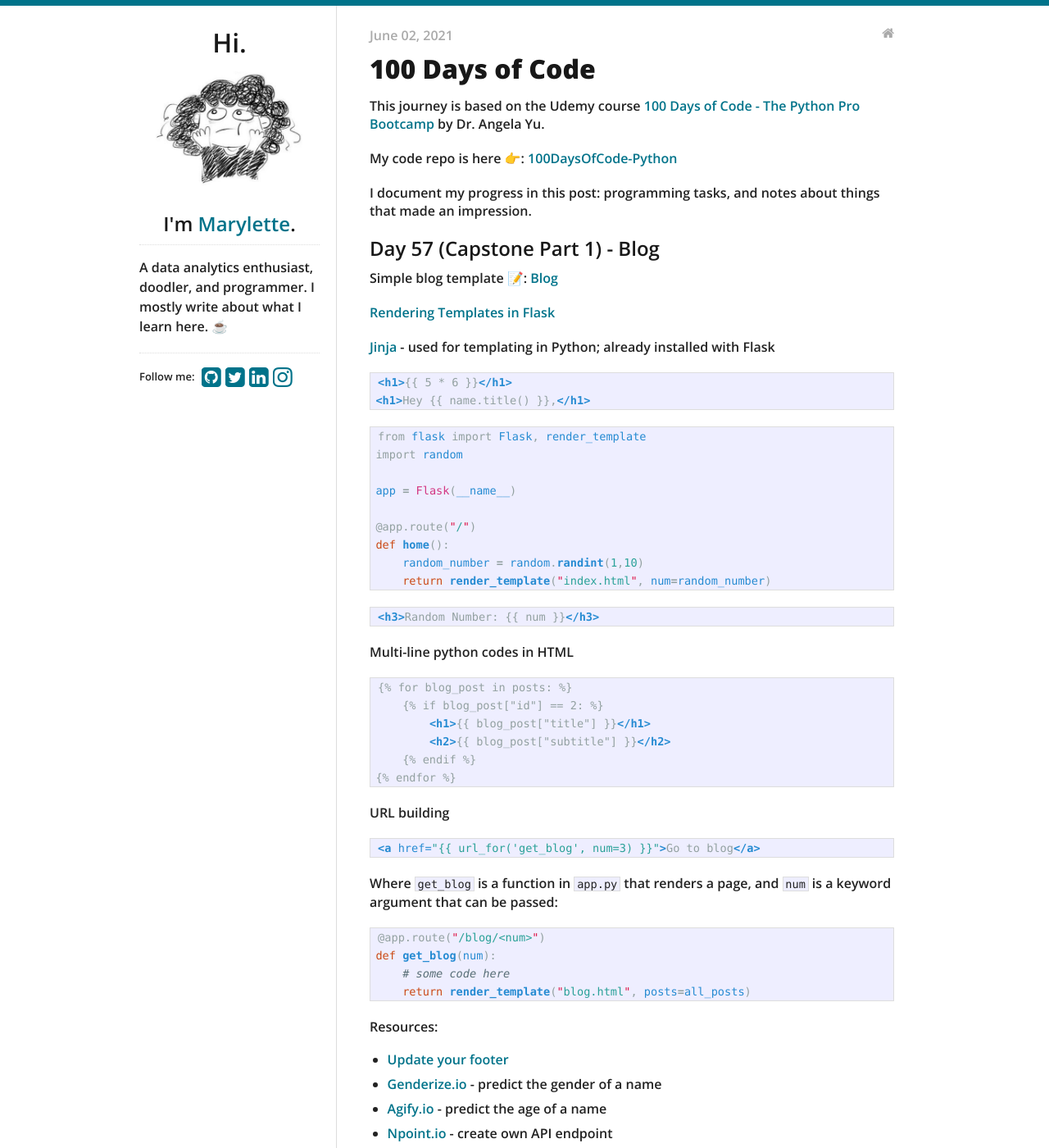
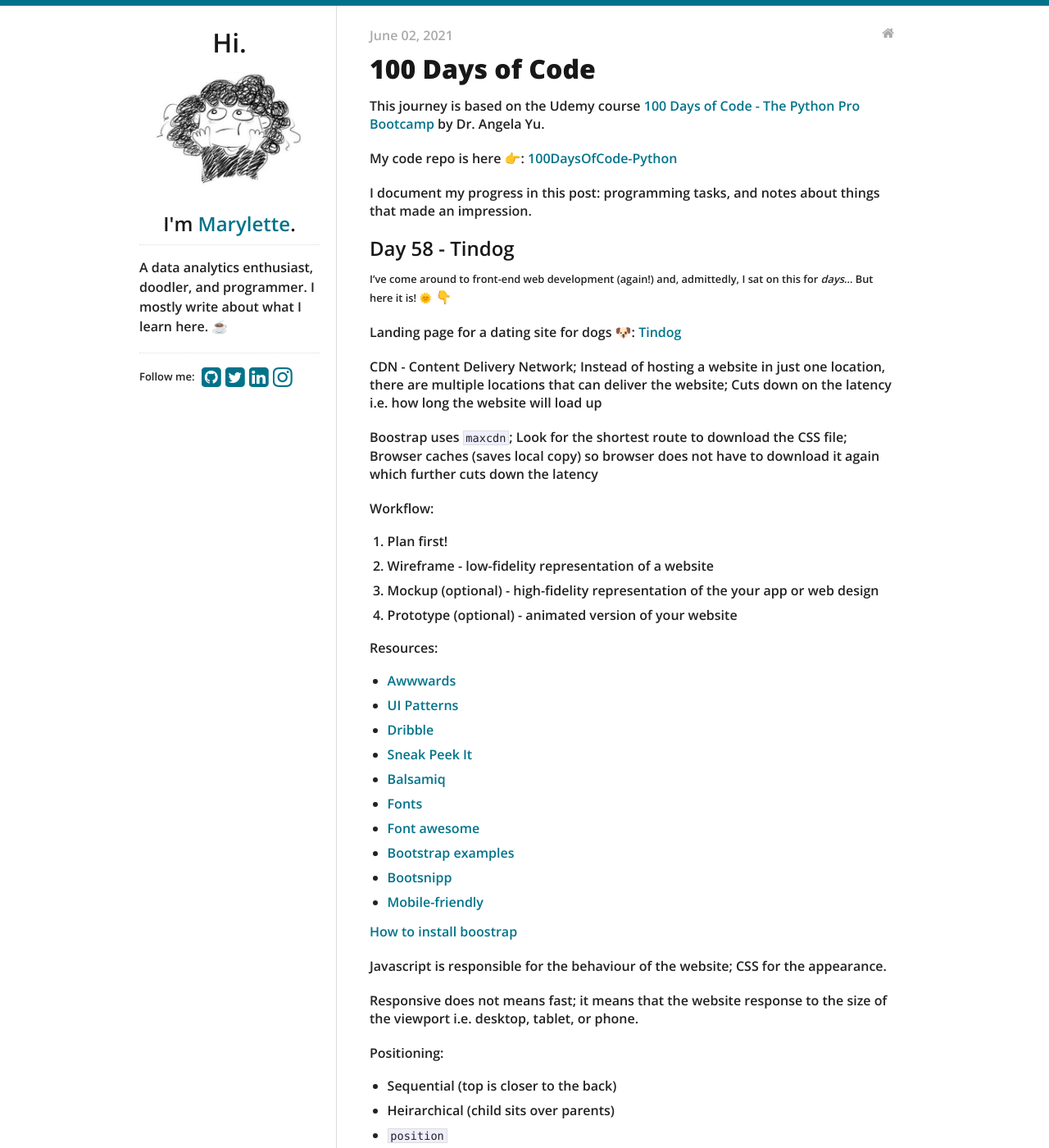
Before and after one commit to maryletteroa/maryletteroa.github.io, a Jekyll site: the page built from _posts/2021-06-02-hundred-days-of-python.md, in a window 1280 px wide and 1400 px high. Shown: the whole window at 82% size. Built offline with Jekyll 4.4.1, drawn with Linux system fonts in a browser that asks for light colours; some of the changed text lies outside the part shown.

Commit message:
update post with day 59 - tindog

```diff
--- a/_posts/2021-06-02-hundred-days-of-python.md
+++ b/_posts/2021-06-02-hundred-days-of-python.md
@@ -12,6 +12,61 @@
 My code repo is here 👉: [100DaysOfCode-Python](https://github.com/maryletteroa/100DaysOfCode-Python)
 
 I document my progress in this post: programming tasks, and notes about things that made an impression.
+
+## Day 58 - Tindog
+
+<small>I've come around to front-end web development (again!) and, admittedly, I sat on this for <em>days</em>... But here it is! 🌞</small> 👇
+
+Landing page for a dating site for dogs 🐶: [Tindog](https://maryletteroa.github.io/tindog)
+
+CDN - Content Delivery Network; Instead of hosting a website in just one location, there are multiple locations that can deliver the website; Cuts down on the latency i.e. how long the website will load up
+
+Boostrap uses `maxcdn`; Look for the shortest route to download the CSS file; Browser caches (saves local copy) so browser does not have to download it again which further cuts down the latency
+
+Workflow:
+1. Plan first!
+2. Wireframe - low-fidelity representation of a website
+3. Mockup (optional) - high-fidelity representation of the your app or web design
+4. Prototype (optional) - animated version of your website
+
+Resources:
+- [Awwwards](https://www.awwwards.com/websites/com)
+- [UI Patterns](http://ui-patterns.com/patterns)
+- [Dribble](https://dribbble.com/search/website)
+- [Sneak Peek It](https://sneakpeekit.com)
+- [Balsamiq](https://sneakpeekit.com)
+- [Fonts](https://fonts.google.com)
+- [Font awesome](https://fontawesome.com)
+- [Bootstrap examples](https://getbootstrap.com/docs/4.5/examples)
+- [Bootsnipp](https://bootsnipp.com)
+- [Mobile-friendly](https://search.google.com/test/mobile-friendly)
+
+[How to install boostrap](https://getbootstrap.com/docs/4.5/getting-started/introduction)
+
+Javascript is responsible for the behaviour of the website; CSS for the appearance.
+
+Responsive does not means fast; it means that the website response to the size of the viewport i.e. desktop, tablet, or phone.
+
+Positioning:
+- Sequential (top is closer to the back)
+- Heirarchical (child sits over parents)
+- `position`
+    - absolute - take divs outside of the flow, bottom div at the top
+    - z-index - positive: forwards; negative: backwards; only works with `position` at the parent div; by default all elements have a z-index of 0
+
+Refactoring: neat, tidy, readable code
+By order of importance
+- Readability
+- Modularity
+- Efficiency
+- Length
+
+[Code Golf](https://codegolf.stackexchange.com/questions/157546/create-a-magic-8-ball)
+
+`.container.title` - targets an element with two classes `class="container title"`
+`.container .title` - targets an element with class `.title` inside another element with class `.container`
+
+Consider using classes for specific styling rather than targetting a tag itself.
 
 ## Day 57 (Capstone Part 1) - Blog
 
--- a/index.html
+++ b/index.html
@@ -2,7 +2,6 @@
 layout: default
 title: Blog Posts
 ---
-
 
 <div id="home">
   <h2><i class="fa fa-bookmark"></i> Projects</h2>
@@ -14,7 +13,6 @@
 </div>
 
 <br>
-
 <div id="home">
   <h2><i class="fa fa-bookmark"></i> Blog Posts</h2>
   <ul id="blog-posts" class="posts">
@@ -23,7 +21,6 @@
     {% endfor %}
   </ul>
 </div>
-
 
 <!-- Pagination links -->
 <div class="pagination">
```
